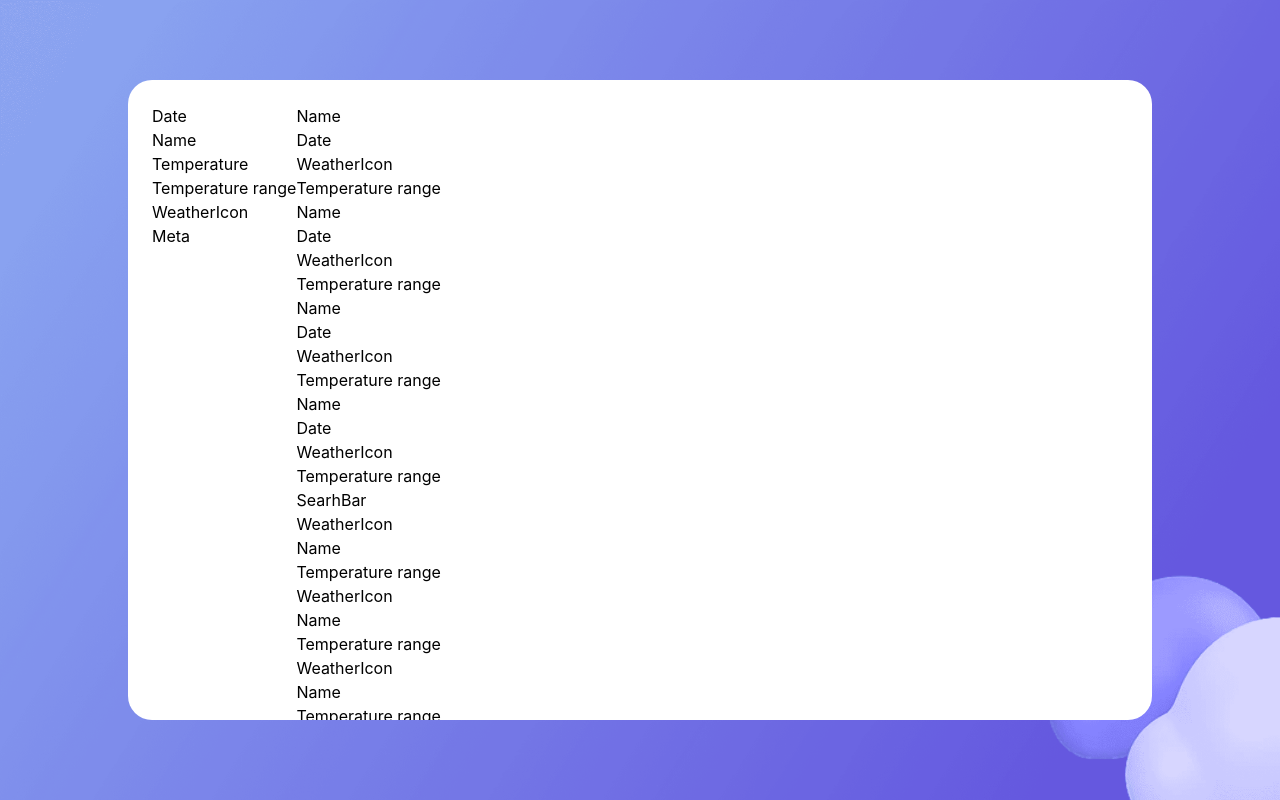
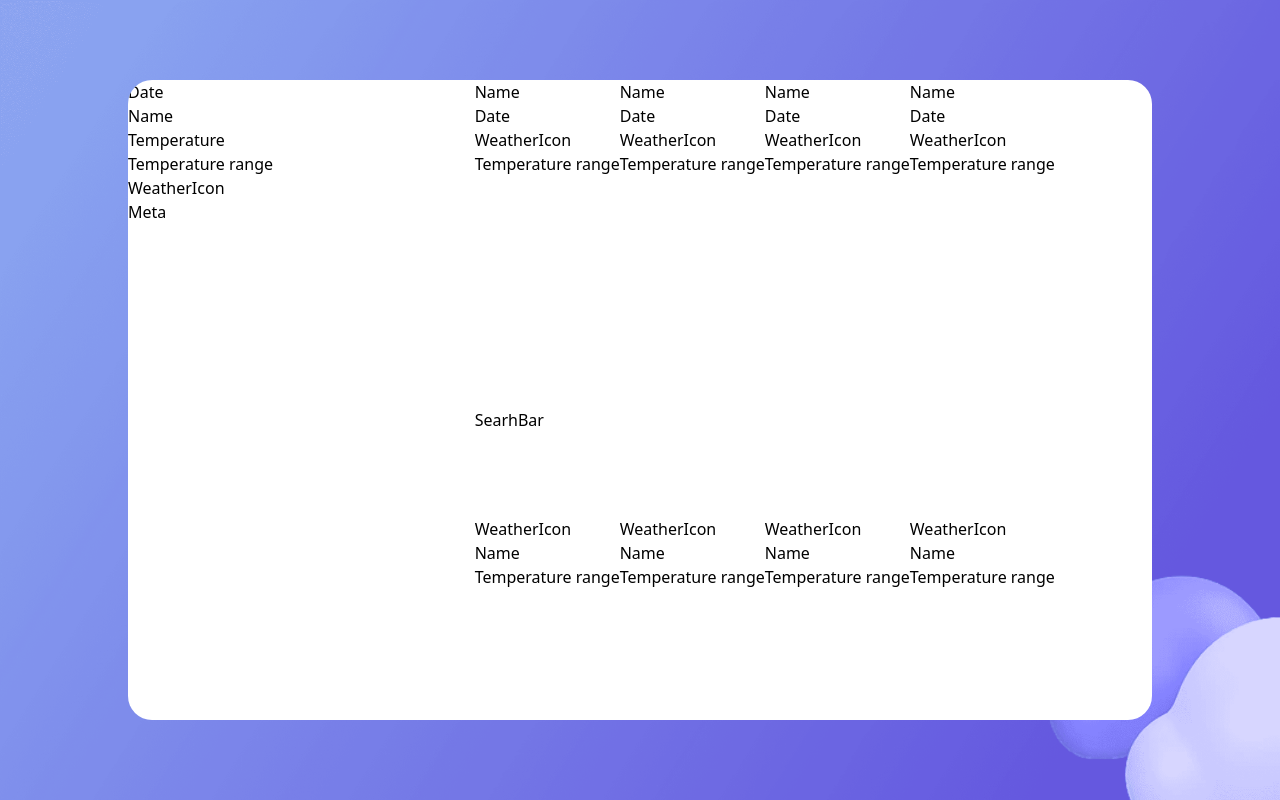
Before and after one commit to winnie-ma/weather-app, a React (Create React App) app in the folder client/: page / in a window 1280 px wide. Built offline with nearby package versions, Linux system fonts and the light colour scheme.

Commit message:
feat: add overall layout

```diff
--- a/client/src/components/WeatherCard/WeatherCard.js
+++ b/client/src/components/WeatherCard/WeatherCard.js
@@ -5,11 +5,29 @@ import SearchBar from "./components/SearchBar/SearchBar";
 
 const WeatherCard = () => {
   return (
-    <div className="w-4/5 h-4/5 mx-auto rounded-3xl bg-white overflow-hidden flex p-6">
-      <CurrentCity />
-      <div>
+    <div className="w-4/5 h-4/5 mx-auto rounded-3xl bg-white overflow-hidden shadow-blue-800 grid grid-cols-6 grid-rows-6 gap-4">
+      <div
+        className="row-span-6 col-span-2
+      "
+      >
+        <CurrentCity />
+      </div>
+      <div
+        className="row-span-3 col-span-4
+      "
+      >
         <Forecast />
+      </div>
+      <div
+        className="row-span-1 col-span-4
+      "
+      >
         <SearchBar />
+      </div>
+      <div
+        className="row-span-2 col-span-4
+      "
+      >
         <OtherCities />
       </div>
     </div>
--- a/client/src/components/WeatherCard/components/Forecast/Forecast.js
+++ b/client/src/components/WeatherCard/components/Forecast/Forecast.js
@@ -1,7 +1,7 @@
 import DayOfWeek from "./components/DayOfWeek/DayOfWeek";
 const Forecast = () => {
   return (
-    <div>
+    <div className="flex">
       <DayOfWeek />
       <DayOfWeek />
       <DayOfWeek />
--- a/client/src/components/WeatherCard/components/OtherCities/OtherCities.js
+++ b/client/src/components/WeatherCard/components/OtherCities/OtherCities.js
@@ -1,7 +1,7 @@
 import City from "./components/City";
 const OtherCities = () => {
   return (
-    <div>
+    <div className="flex">
       <City />
       <City />
       <City />
--- a/client/src/index.css
+++ b/client/src/index.css
@@ -6,16 +6,3 @@
   src: url("./assets/fonts/AlimamaFangYuanTiVF-Thin.woff") format("woff"),
     url("./assets/fonts/AlimamaFangYuanTiVF-Thin.woff2") format("woff2");
 }
-body {
-  margin: 0;
-  font-family: -apple-system, BlinkMacSystemFont, "Segoe UI", "Roboto", "Oxygen",
-    "Ubuntu", "Cantarell", "Fira Sans", "Droid Sans", "Helvetica Neue",
-    sans-serif;
-  -webkit-font-smoothing: antialiased;
-  -moz-osx-font-smoothing: grayscale;
-}
-
-code {
-  font-family: source-code-pro, Menlo, Monaco, Consolas, "Courier New",
-    monospace;
-}
```
